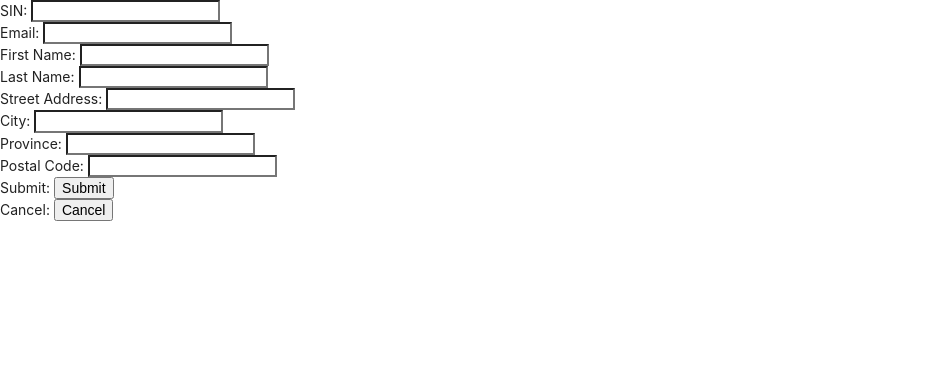
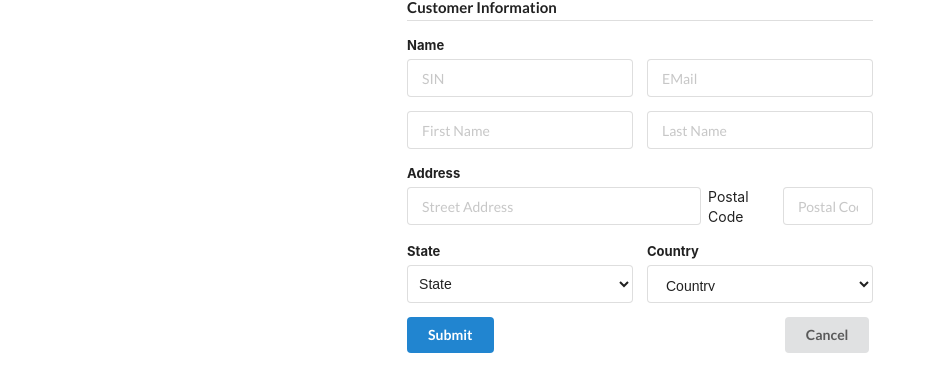
Before and after one commit to ToluwaniO/CSI2132_EHOTELS, a React (Create React App) app in the folder ehotels-fe/: page /addCustomer in a window 1280 px wide. Shown: the top 392 px of the page, without its empty margins (0-936 px from the left). Built offline with nearby package versions, Linux system fonts and the light colour scheme.

Commit message:
styled customer form and room search form

```diff
--- a/ehotels-fe/src/Forms/CustomerForm.js
+++ b/ehotels-fe/src/Forms/CustomerForm.js
@@ -22,15 +22,15 @@ import React from 'react'
     function NewOrUpdate(props){
         if(props.new === "true"){
             return(
-                <div>
-                    Submit: <input  className={"btn btn-primary"} type={"submit"} id={"submit"} value={"Submit"}  onClick={()=> props.func(props.service)}/>
-                </div>
+
+                    <input className={"ui primary button"} type={"submit"} tabIndex="0" id={"submit"} value={"Submit"} onClick={()=> props.func(props.service)}/>
+
             )
         }else {
             return(
-                <div>
-                    Update: <input  type={"submit"} id={"update"} value={"Update"}  onClick={()=> props.func(props.service)}/>
-                </div>
+
+                    <input className={"ui primary button"}  id={"update"} type={"submit"} tabIndex="0" value={"Update"} onClick={()=> props.func(props.service)}/>
+
             )
         }
 
@@ -83,94 +83,133 @@ class CustomerForm extends React.Component{
         }
         return (
             <div>
-                <form>
-                {/*<TextField*/}
-                {/*    id={"sin"}*/}
-                {/*    label={"SIN"}*/}
-                {/*    type={"text"}*/}
-                {/*    className={classes.textField}*/}
-                {/*    onChange={this.handleChange('name')}*/}
-                {/*    margin={"normal"}*/}
-                {/*    variant={"outlined"}*/}
-                {/*/>*/}
+                <div style={{display: 'flex', justifyContent: 'center'}}>
+                    <form className="ui form">
+                        <h4 className="ui dividing header">Customer Information</h4>
+                        <div className="field">
+                            <label>Name</label>
+                            <div className="two fields">
+                                <div className="field">
+                                    <input type="text" id={"sin"} name={"sin"}placeholder="SIN"/>
+                                </div>
+                                <div className="field">
+                                    <input type="text" placeholder="EMail" id={"email"}/>
+                                </div>
+                            </div>
 
-                {/*<TextField*/}
-                {/*    id={"sin"}*/}
-                {/*    label={"SIN"}*/}
-                {/*    type={"text"}*/}
-                {/*    className={classes.textField}*/}
-                {/*    onChange={this.handleChange('name')}*/}
-                {/*    margin={"normal"}*/}
-                {/*    variant={"outlined"}*/}
-                {/*/>*/}
+                            <div className="two fields">
+                                <div className="field">
+                                    <input type="text" id={"firstname"} placeholder="First Name"/>
+                                </div>
+                                <div className="field">
+                                    <input type="text" id={"lastname"} placeholder="Last Name"/>
+                                </div>
+                            </div>
 
-                {/*    <TextField*/}
-                {/*        id={"sin"}*/}
-                {/*        label={"SIN"}*/}
-                {/*        type={"text"}*/}
-                {/*        className={classes.textField}*/}
-                {/*        onChange={this.handleChange('name')}*/}
-                {/*        margin={"normal"}*/}
-                {/*        variant={"outlined"}*/}
-                {/*    />*/}
-                {/*    <TextField*/}
-                {/*        id={"sin"}*/}
-                {/*        label={"SIN"}*/}
-                {/*        type={"text"}*/}
-                {/*        className={classes.textField}*/}
-                {/*        onChange={this.handleChange('name')}*/}
-                {/*        margin={"normal"}*/}
-                {/*        variant={"outlined"}*/}
-                {/*    />*/}
-                {/*    <TextField*/}
-                {/*        id={"sin"}*/}
-                {/*        label={"SIN"}*/}
-                {/*        type={"text"}*/}
-                {/*        className={classes.textField}*/}
-                {/*        onChange={this.handleChange('name')}*/}
-                {/*        margin={"normal"}*/}
-                {/*        variant={"outlined"}*/}
-                {/*    />*/}
 
-                <div>
-                        SIN: <input type={"text"} name={"sin"} />
-                        <br/>
-                    </div>
-                    <div>
-                        Email: <input type={"text"} id={"email"}/>
-                        <br/>
-                    </div>
-                    <div>
-                        First Name: <input type={"text"} id={"firstname"}/>
-                        <br/>
-                    </div>
-                    <div>
-                        Last Name: <input type={"text"} id={"lastname"}/>
-                        <br/>
-                    </div>
-                    <div>
-                        Street Address: <input type={"text"} id={"streetAddress"}/>
-                        <br/>
-                    </div>
-                    <div>
-                        City: <input type={"text"} id={"city"}/>
-                        <br/>
-                    </div>
-                    <div>
-                        Province: <input type={"text"} id={"province"}/>
-                        <br/>
-                    </div>
-                    <div>
-                        Postal Code: <input type={"text"} id={"postalCode"}/>
-                        <br/>
-                    </div>
-                    <div>
-                        {button}
+                        </div>
+                        <div className="field">
+                            <label> Address</label>
+                            <div className="fields">
+                                <div className="twelve wide field">
+                                    <input type="text"  id={"streetAddress"} placeholder="Street Address"/>
+                                </div>
+                                <label> Postal Code</label>
+                                <div className="four wide field">
+                                    <input type="text" id={"postalCode"} placeholder="Postal Code"/>
+                                </div>
+                            </div>
+                        </div>
+                        <div className="two fields">
+                            <div className="field">
+                                <label>State</label>
+                                <select className="ui fluid dropdown" id={"province"}>
+                                    <option value="">State</option>
+                                    <option value="ON">Ontario</option>
+                                    <option value="QB">Quebec</option>
+                                    <option value="MB">Manitoba</option>
+                                    <option value="SK">Saskatoon</option>
+                                    <option value="AL">Alabama</option>
+                                    <option value="AL">Alabama</option>
+                                    <option value="AK">Alaska</option>
+                                    <option value="AZ">Arizona</option>
+                                    <option value="AR">Arkansas</option>
+                                    <option value="CA">California</option>
+                                    <option value="CO">Colorado</option>
+                                    <option value="CT">Connecticut</option>
+                                    <option value="DE">Delaware</option>
+                                    <option value="DC">District Of Columbia</option>
+                                    <option value="FL">Florida</option>
+                                    <option value="GA">Georgia</option>
+                                    <option value="HI">Hawaii</option>
+                                    <option value="ID">Idaho</option>
+                                    <option value="IL">Illinois</option>
+                                    <option value="IN">Indiana</option>
+                                    <option value="IA">Iowa</option>
+                                    <option value="KS">Kansas</option>
+                                    <option value="KY">Kentucky</option>
+                                    <option value="LA">Louisiana</option>
+                                    <option value="ME">Maine</option>
+                                    <option value="MD">Maryland</option>
+                                    <option value="MA">Massachusetts</option>
+                                    <option value="MI">Michigan</option>
+                                    <option value="MN">Minnesota</option>
+                                    <option value="MS">Mississippi</option>
+                                    <option value="MO">Missouri</option>
+                                    <option value="MT">Montana</option>
+                                    <option value="NE">Nebraska</option>
+                                    <option value="NV">Nevada</option>
+                                    <option value="NH">New Hampshire</option>
+                                    <option value="NJ">New Jersey</option>
+                                    <option value="NM">New Mexico</option>
+                                    <option value="NY">New York</option>
+                                    <option value="NC">North Carolina</option>
+                                    <option value="ND">North Dakota</option>
+                                    <option value="OH">Ohio</option>
+                                    <option value="OK">Oklahoma</option>
+                                    <option value="OR">Oregon</option>
+                                    <option value="PA">Pennsylvania</option>
+                                    <option value="RI">Rhode Island</option>
+                                    <option value="SC">South Carolina</option>
+                                    <option value="SD">South Dakota</option>
+                                    <option value="TN">Tennessee</option>
+                                    <option value="TX">Texas</option>
+                                    <option value="UT">Utah</option>
+                                    <option value="VT">Vermont</option>
+                                    <option value="VA">Virginia</option>
+                                    <option value="WA">Washington</option>
+                                    <option value="WV">West Virginia</option>
+                                    <option value="WI">Wisconsin</option>
+                                    <option value="WY">Wyoming</option>
+                                </select>
+                            </div>
+                            <div className="field">
+                                <label>Country</label>
+                                <select className="ui fluid search selection dropdown">
+                                    <option value="">Country</option>
+                                    <option className="item" data-value="af">Canada</option>
+                                    <option className="item" data-value="af">America</option>
+                                    <option className="item" data-value="af">Others</option>
+                                </select>
+                            </div>
+                        </div>
 
-                        Cancel: <input  type={"submit"} id={"Cancel"} value={"Cancel"}  />
-                        <br/>
-                    </div>
-                </form>
+                        <div>
+                            <span> {button}</span>
+                            <span>
+                                <input style={{float:"right"}} className={"ui  button"} type={"submit"} tabIndex="0" id={"Cancel"} value={"Cancel"} />
+                            </span>
+
+                            <br/>
+
+
+                        </div>
+                    </form>
+
+                </div>
+
+
+
             </div>
         )
     }
--- a/ehotels-fe/src/Forms/PaymentForm.js
+++ b/ehotels-fe/src/Forms/PaymentForm.js
@@ -102,29 +102,6 @@ class PaymentForm extends React.Component{
                             </select>
                         </div>
                     </div>
-                    {/*<h4 className="ui dividing header">Billing Information</h4>*/}
-                    {/*<div className="field">*/}
-                    {/*    <label>Card Type</label>*/}
-                    {/*    <select className="ui selection dropdown">*/}
-                    {/*        <input type="hidden" name="card[type]"/>*/}
-                    {/*        <div className="default text">Type</div>*/}
-                    {/*        <i className="dropdown icon"></i>*/}
-                    {/*        <div className="menu">*/}
-                    {/*            <div className="item" data-value="visa">*/}
-                    {/*                <i className="visa icon"></i>*/}
-                    {/*                Visa*/}
-                    {/*            </div>*/}
-                    {/*            <div className="item" data-value="amex">*/}
-                    {/*                <i className="amex icon"></i>*/}
-                    {/*                American Express*/}
-                    {/*            </div>*/}
-                    {/*            <div className="item" data-value="discover">*/}
-                    {/*                <i className="discover icon"></i>*/}
-                    {/*                Discover*/}
-                    {/*            </div>*/}
-                    {/*        </div>*/}
-                    {/*    </select>*/}
-                    {/*</div>*/}
                     <div className="fields">
                         <div className="seven wide field">
                             <label>Card Number</label>
@@ -161,7 +138,7 @@ class PaymentForm extends React.Component{
                         </div>
                     </div>
                     <Link to={"/employee"}>
-                        <input className={"ui button"} type={"submit"} tabIndex="0" value={"Process Payment"}/>
+                        <input className={"ui primary button"} type={"submit"} tabIndex="0" value={"Process Payment"}/>
                     </Link>
 
                 </form>
--- a/ehotels-fe/src/Forms/SearchForm.js
+++ b/ehotels-fe/src/Forms/SearchForm.js
@@ -126,7 +126,7 @@ class SearchForm extends React.Component{
                         </select>
                     </div>
                 </form>
-
+                <br/>
                 <div >
                     <input className={"ui button right floated"} type={"submit"} tabIndex="0" value={"Search"} onClick={this.sendData}/>
                 </div>
```
Also changed, not shown: ehotels-fe/src/Views/RoomView.js (+7 -3 lines).
